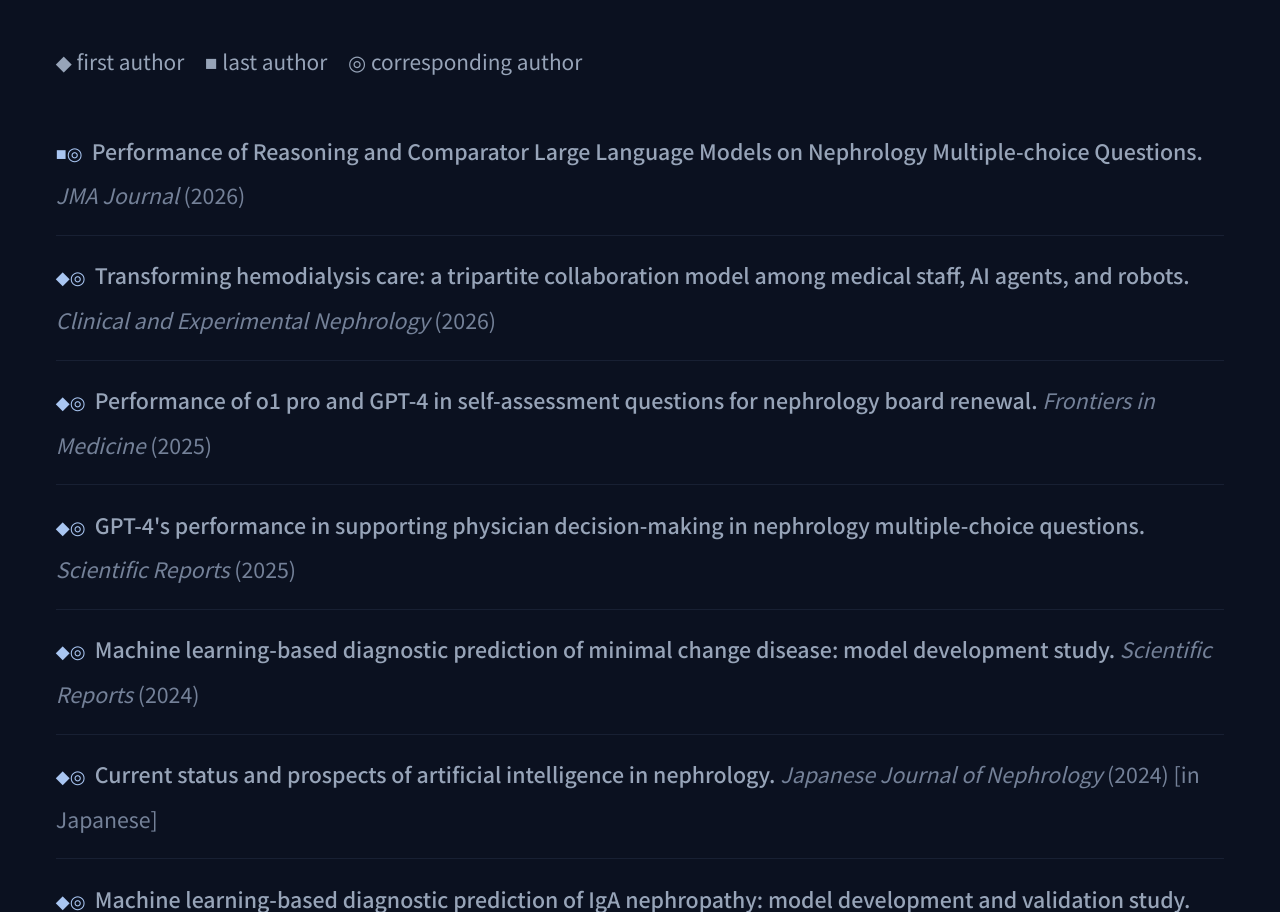
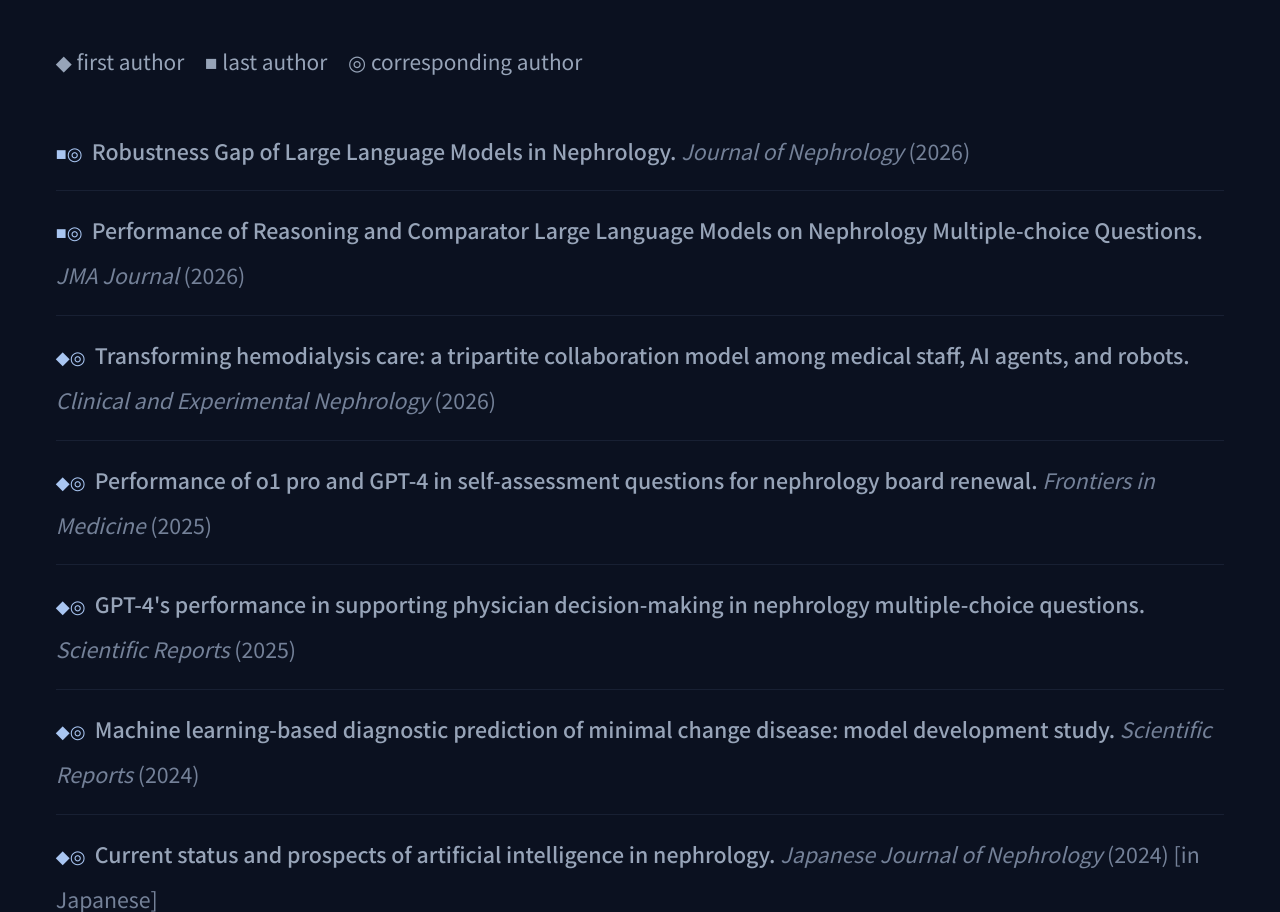
Before and after one commit to Ryunosuke1219/ryunosuke-noda.com, a plain HTML site: page en-works.html in a window 1280 px wide. Shown: the part 3855-4767 px from the top of the page. Drawn offline with Linux system fonts and the light colour scheme.

Commit message:
Add nephrology robustness paper and refresh Japanese CV

```diff
--- a/en-works.html
+++ b/en-works.html
@@ -84,6 +84,7 @@
     <h2>Selected Publications</h2>
     <p class="notice" style="margin-bottom:18px">◆ first author　■ last author　◎ corresponding author</p>
     <ul class="paper-list">
+      <li><span class="mark">■◎</span><b><a class="source-link" href="https://academic.oup.com/joneph/advance-article-abstract/doi/10.1093/joneph/aajag265/8993775" style="color:inherit;text-decoration:none">Robustness Gap of Large Language Models in Nephrology.</a></b> <i>Journal of Nephrology</i> (2026)</li>
       <li><span class="mark">■◎</span><b><a class="source-link" href="https://www.jmaj.jp/detail.php?id=10.31662%2Fjmaj.2025-0603" style="color:inherit;text-decoration:none">Performance of Reasoning and Comparator Large Language Models on Nephrology Multiple-choice Questions.</a></b> <i>JMA Journal</i> (2026)</li>
       <li><span class="mark">◆◎</span><b><a class="source-link" href="https://link.springer.com/article/10.1007/s10157-026-02903-z" style="color:inherit;text-decoration:none">Transforming hemodialysis care: a tripartite collaboration model among medical staff, AI agents, and robots.</a></b> <i>Clinical and Experimental Nephrology</i> (2026)</li>
       <li><span class="mark">◆◎</span><b><a class="source-link" href="https://www.frontiersin.org/journals/medicine/articles/10.3389/fmed.2025.1702668/full" style="color:inherit;text-decoration:none">Performance of o1 pro and GPT-4 in self-assessment questions for nephrology board renewal.</a></b> <i>Frontiers in Medicine</i> (2025)</li>
```
Also changed, not shown: works.html (+1 -0 lines), llms-full.txt, 1 other file.
